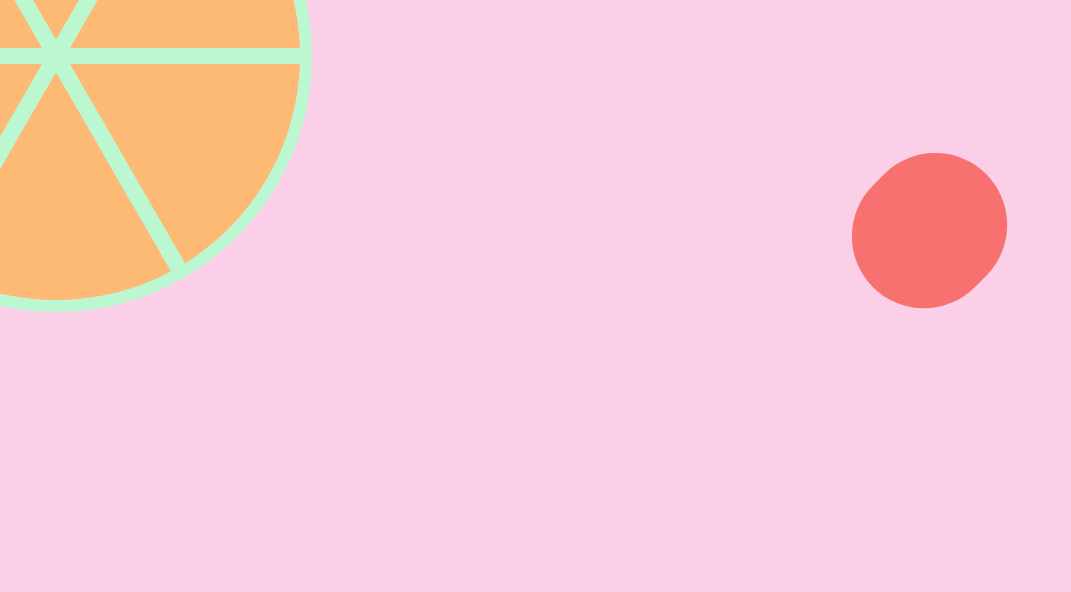
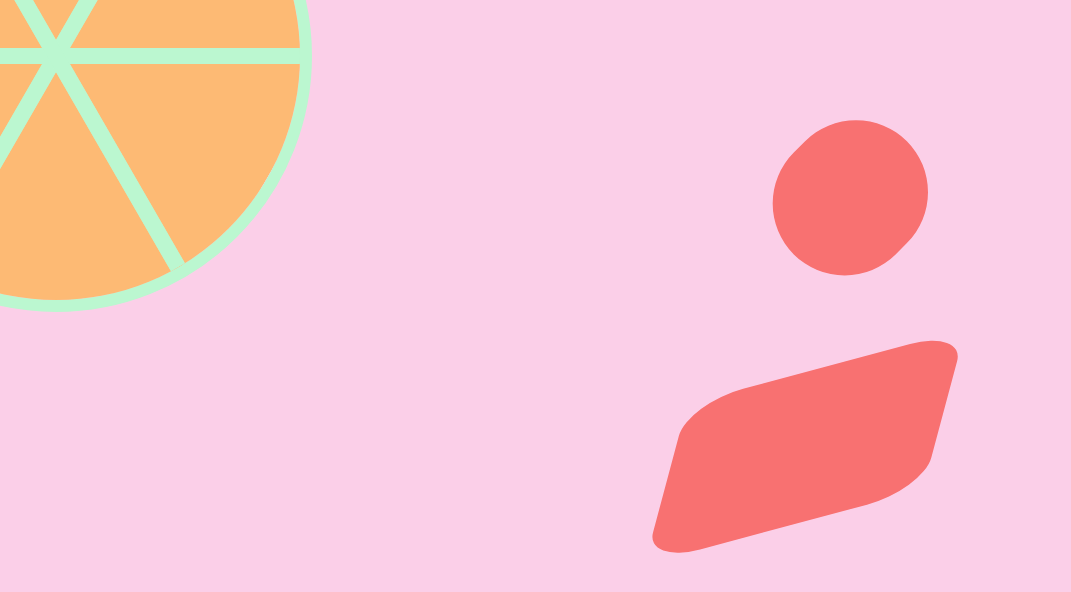
Before and after one commit to Nalundquist/portfolio-new, a Next.js app: page / in a window 1280 px wide. Shown: the top 592 px of the page, without its empty margins (0-1071 px from the left). Built offline with nearby package versions, Linux system fonts and the light colour scheme.

Commit message:
WIP: changing clip-path to tailwind before::after formatting

```diff
--- a/app/components/Strawberry.tsx
+++ b/app/components/Strawberry.tsx
@@ -2,9 +2,11 @@ import React from "react";
 
 const Strawberry: React.FC = () => {
 	return(
-		<div className='absolute flex h-[32rem] w-[18rem] justify-center transform rotate-[45deg] ' style={{top: 150, right: 280}}>
+		<div className='absolute flex h-[18rem] w-[18rem] justify-center transform rotate-[45deg] ' style={{top: 150, right: 280}}>
 			<div className='relative h-[10rem] w-full bg-red-400 rounded-full flex justify-center flex-row'></div>
-				<div className="relative h-full w-full bg-red-400 transform clip-path-strawtip"></div>
+				<div className="relative h-full w-full transform translate-y-[50%] bg-red-400 rotate-[30deg] skew-y-[30deg] overflow-hidden rounded-[20%] content-['']
+					after:absolute after:bg-red-400 after:rounded-br-[50%] after:translate-y-[-30deg] after:skew-y-[-30deg] after:rotate-[-30deg] after:skew-x-[-30deg] after:translate-x-[24%]
+					before:absolute before:bg-red-400 before:rounded-bl-[50%] before:translate-y-[-30deg] before:skew-y-[-30deg] before:rotate-[-30deg] before:skew-x-[30deg] before:translate-x-[-24%]"></div>
 		</div>
 	)
 }
```
